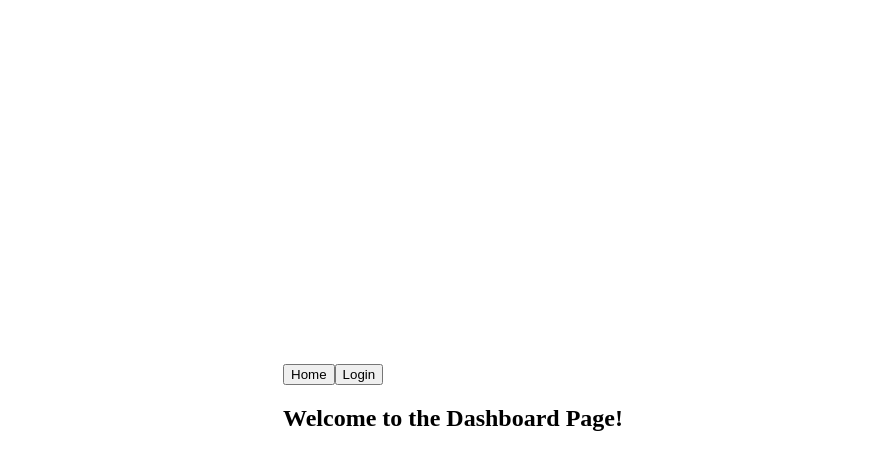
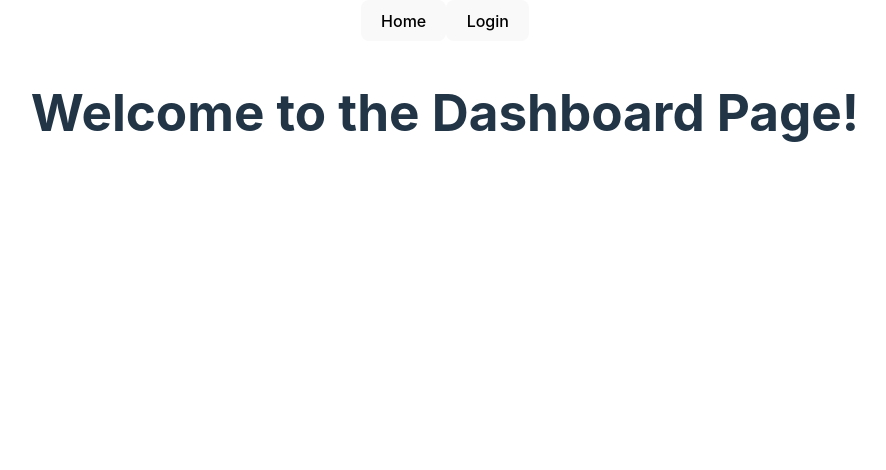
Before and after one commit to ShawnThorne/GeoTodosApp, a React (Vite) app: page / in a window 1280 px wide. Shown: the top 470 px of the page, without its empty margins (195-1081 px from the left). Built offline with nearby package versions, Linux system fonts and the light colour scheme.

Commit message:
fixed centering issues

```diff
--- a/src/index.css
+++ b/src/index.css
@@ -1,4 +1,4 @@
-/* :root {
+:root {
   font-family: Inter, Avenir, Helvetica, Arial, sans-serif;
   font-size: 16px;
   line-height: 24px;
@@ -67,13 +67,13 @@ button:focus-visible {
   button {
     background-color: #f9f9f9;
   }
-} */
+}
 
 .App {
   display: flex;
   flex-direction: column;
-  justify-content: center;
-  align-items: center;
+  /* justify-content: center; */
+  text-align: center;
   height: 100vh;
   width: 100vw;
 }
```
